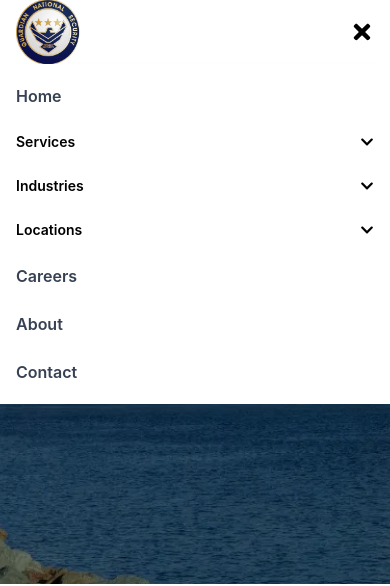
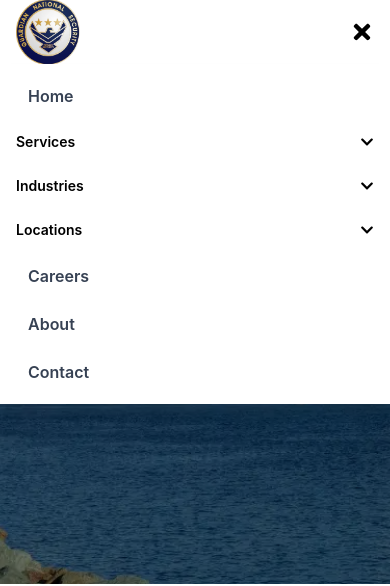
Before and after one commit to naveenkumawat2211-web/security-guardian-project, a React (Vite) app: page /locations/westchester in a window 390 px wide. Both pictures are taken after a click on the button 362 px from the left and 32 px from the top of the page. Shown: the top 586 px of the page. Built offline with nearby package versions, Linux system fonts and the light colour scheme.

Commit message:
Navebar changes

```diff
--- a/src/components/Navbar.jsx
+++ b/src/components/Navbar.jsx
@@ -7,6 +7,7 @@ import {
   FaPhoneAlt,
   FaTimes,
   FaShieldAlt,
+  FaChevronRight,
 } from "react-icons/fa";
 
 import Logo from "../assets/logos/logo2.png";
@@ -100,7 +101,7 @@ export default function Navbar() {
   const [drop, setDrop] = useState(null);
 
   return (
-   <header className="sticky top-0 z-[9999] bg-white shadow-md">
+    <header className="sticky top-0 z-[9999] bg-white shadow-md">
 
       {/* Top Bar */}
 
@@ -255,14 +256,30 @@ export default function Navbar() {
               >
 
                 {menu.items.map((item) => (
-                  <Link
+                  <NavLink
                     key={item.name}
                     to={item.path}
                     onClick={() => setMobile(false)}
-                    className="block pl-5 py-1.5 text-sm hover:text-sky-600"
+                    className={({ isActive }) =>
+                      `group flex items-center justify-between mt-2 rounded-xl border px-4 py-3 text-sm font-medium transition-all duration-200 ${isActive
+                        ? "bg-sky-600 text-white border-sky-600 shadow-md"
+                        : "bg-gray-50 text-gray-700 border-gray-200 hover:bg-sky-50 hover:border-sky-300 hover:text-sky-600"
+                      }`
+                    }
                   >
-                    {item.name}
-                  </Link>
+                    {({ isActive }) => (
+                      <>
+                        <span>{item.name}</span>
+
+                        <FaChevronRight
+                          className={`text-xs text-gray-400 group-hover:text-sky-600 group-hover:translate-x-1 transition-all ${isActive
+                              ? "text-white"
+                              : "text-gray-400 group-hover:text-sky-600 group-hover:translate-x-1"
+                            }`}
+                        />
+                      </>
+                    )}
+                  </NavLink>
                 ))}
               </div>
 
@@ -323,9 +340,9 @@ function MobileLink({ title, path, setMobile }) {
       to={path}
       onClick={() => setMobile(false)}
       className={({ isActive }) =>
-        `block py-2 font-semibold ${isActive
-          ? "text-sky-600"
-          : "text-gray-700 hover:text-sky-600"
+        `block rounded-lg px-3 py-2 font-semibold transition-all duration-200 ${isActive
+          ? "bg-sky-100 text-sky-600"
+          : "text-gray-700 hover:bg-sky-50 hover:text-sky-600"
         }`
       }
     >
```
